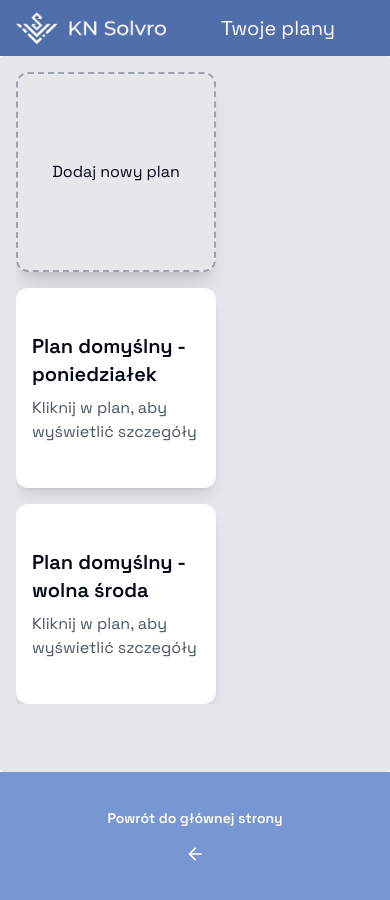
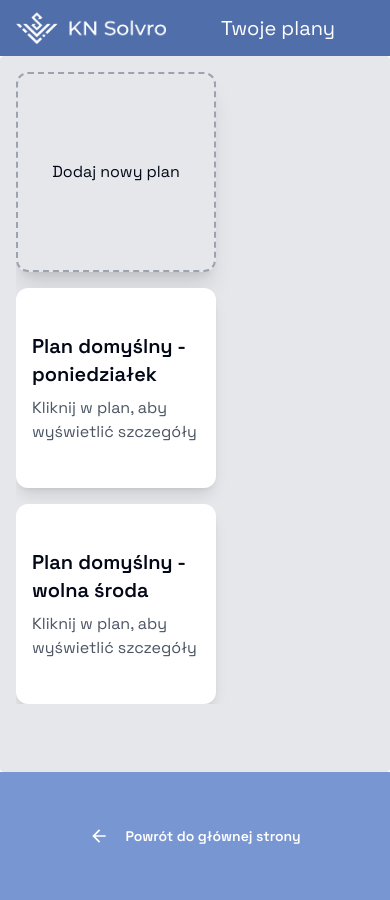
Before and after one commit to Solvro/web-planer, a Next.js app: page /plans in a window 390 px wide. Built offline with nearby package versions, Linux system fonts and the light colour scheme.

Commit message:
fix: fixed navigation hover (#16)

```diff
--- a/src/pages/createplan.tsx
+++ b/src/pages/createplan.tsx
@@ -278,7 +278,7 @@ const CreatePlan = () => {
       <div className="flex flex-row items-center justify-between bg-mainbutton3 text-white h-32 sm:h-14 text-sm sm:text-lg">
         <Link
           href="plans"
-          className="h-14 flex items-center justify-center gap-2 sm:gap-4 px-2 sm:px-32 py-2 hover:bg-solvroshadow cursor-pointer w-1/2 transition-all hover:shadow-lg font-semibold"
+          className="h-32 sm:h-14 flex items-center justify-center gap-2 sm:gap-4 px-2 sm:px-32 py-2 hover:bg-solvroshadow cursor-pointer w-1/2 transition-all hover:shadow-lg font-semibold"
         >
           <IoMdArrowBack size={20} className="block" />
           <span className="">Powrót do planów</span>
--- a/src/pages/plans.tsx
+++ b/src/pages/plans.tsx
@@ -63,11 +63,10 @@ const Plans = () => {
         <div className="flex flex-row items-center justify-between bg-mainbutton3 text-white h-32 sm:h-14 text-sm sm:text-lg">
           <Link
             href="/"
-            className="h-14 gap-4 flex-1 flex flex-col sm:flex-row min-w-32 items-center justify-center text-center hover:bg-solvroshadow cursor-pointer w-full sm:w-auto transition-all hover:shadow-lg font-semibold "
+            className="h-32 sm:h-14 gap-4 flex-1 flex sm:flex-row min-w-32 items-center justify-center text-center hover:bg-solvroshadow cursor-pointer w-full sm:w-auto transition-all hover:shadow-lg font-semibold"
           >
-            <IoMdArrowBack size={20} className="hidden sm:block" />
+            <IoMdArrowBack size={20} className="block" />
             Powrót do głównej strony
-            <IoMdArrowBack size={20} className="sm:hidden" />
           </Link>
         </div>
       </div>
```
